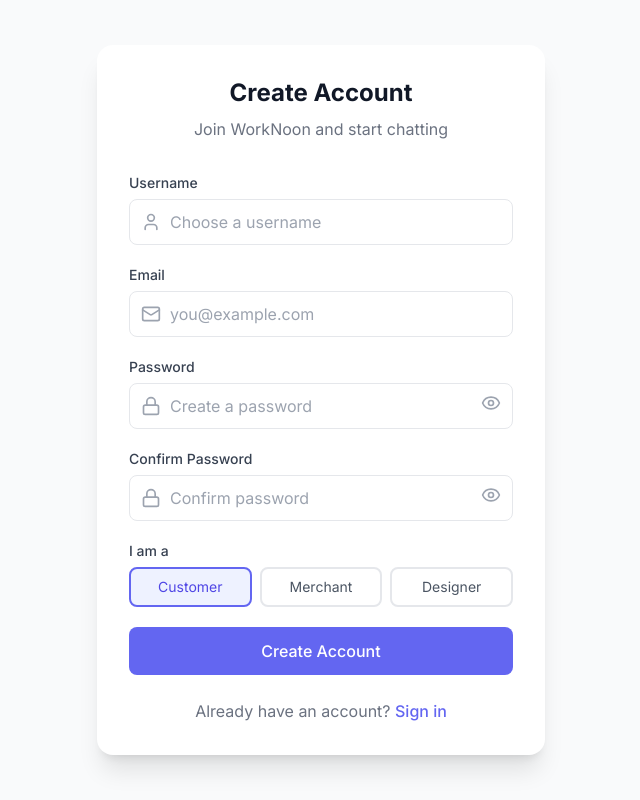
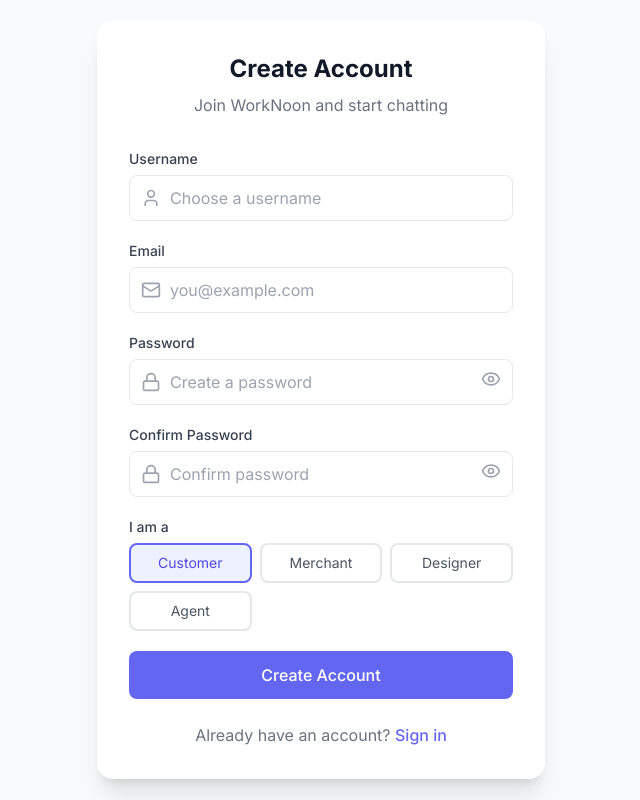
Before and after one commit to RightFix/worknoon-chat-frontend, a React (Vite) app: page /register in a window 1280 px wide. Shown: the whole page, without its empty margins (319-959 px from the left). Built offline with nearby package versions, Linux system fonts and the light colour scheme; no server answers.

Commit message:
Added agent when as an option in registration

```diff
--- a/src/components/Auth/RegisterForm.tsx
+++ b/src/components/Auth/RegisterForm.tsx
@@ -24,6 +24,7 @@ export const RegisterForm: React.FC = () => {
     { value: 'customer', label: 'Customer' },
     { value: 'merchant', label: 'Merchant' },
     { value: 'designer', label: 'Designer' },
+    { value: 'agent', label: 'Agent' },
   ];
 
   const validate = () => {
```
